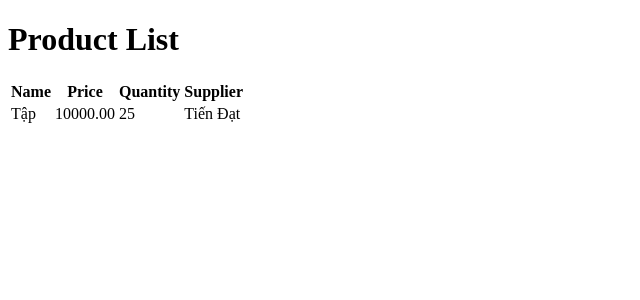
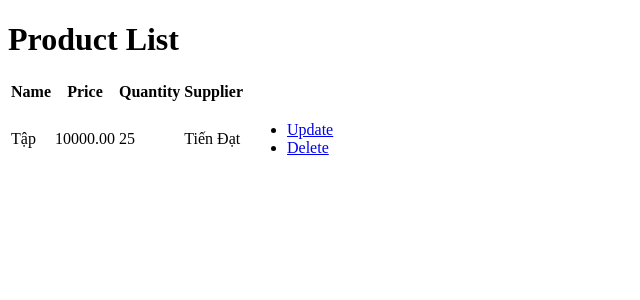
Before and after one commit to thehien2808/ptud_doAn, a Django app: page / in a window 1280 px wide. Shown: the part 52-352 px from the top of the page, without its empty margins (0-640 px from the left). Run offline with Django 4.2, Linux system fonts and the light colour scheme; data comes from the database, SQL or seed files in the repository; both versions use the stored data as it was after the commit.

Commit message:
add delete and update

```diff
--- a/Manage/Forms.py
+++ b/Manage/Forms.py
@@ -4,4 +4,4 @@ from .models import Product
 class ProductForm(forms.ModelForm):
     class Meta:
         model = Product
-        fields = ('name', 'price', 'quantity', 'supplier')
+        fields = ['name', 'price', 'quantity', 'supplier']
--- a/Manage/Templates/product_list.html
+++ b/Manage/Templates/product_list.html
@@ -9,6 +9,7 @@
         <th>Price</th>
         <th>Quantity</th>
         <th>Supplier</th>
+        <th></th>
       </tr>
     </thead>
     <tbody>
@@ -18,10 +19,12 @@
           <td>{{ product.price }}</td>
           <td>{{ product.quantity }}</td>
           <td>{{ product.supplier }}</td>
-        </tr>
-      {% empty %}
-        <tr>
-          <td colspan="6">No products found.</td>
+          <td>
+            <ul>
+              <li><a href="{% url 'update_product' pk=product.pk %}">Update</a></li>
+              <li><a href="{% url 'delete_product' pk=product.pk %}">Delete</a></li>
+            </ul>
+          </td>
         </tr>
       {% endfor %}
     </tbody>
--- a/Manage/urls.py
+++ b/Manage/urls.py
@@ -1,8 +1,10 @@
 from django.urls import path
-from .views import Create_Product, ProductListView
+from .views import Create_Product, ProductListView, update_product, delete_product
 
 
 urlpatterns = [
     path('', ProductListView.as_view(), name='product_list'),
     path('create/', Create_Product, name='create_product'),
+    path('update/<int:pk>/', update_product, name='update_product'),
+    path('delete/<int:pk>/', delete_product, name='delete_product'),
 ]
--- a/Manage/views.py
+++ b/Manage/views.py
@@ -1,4 +1,4 @@
-from django.shortcuts import render, redirect
+from django.shortcuts import render, redirect, get_object_or_404
 from .models import Product
 from django.views.generic import ListView
 from .Forms import ProductForm
@@ -20,3 +20,21 @@ def Create_Product(request):
     else:
         form = ProductForm()
     return render(request, 'create_product.html', {'form': form})
+
+def update_product(request, pk):
+    product = get_object_or_404(Product, pk=pk)
+    if request.method == 'POST':
+        form = ProductForm(request.POST, instance=product)
+        if form.is_valid():
+            form.save()
+            return redirect('product_list')
+    else:
+        form = ProductForm(instance=product)
+    return render(request, 'update_product.html', {'form': form})
+
+def delete_product(request, pk):
+    product = get_object_or_404(Product, pk=pk)
+    if request.method == 'POST':
+        product.delete()
+        return redirect('product_list')
+    return render(request, 'delete_product.html', {'product': product})
```
Also changed, not shown: Manage/Templates/delete_product.html (added, +11 -0 lines), Manage/Templates/update_product.html (added, +11 -0 lines), db.sqlite3.
